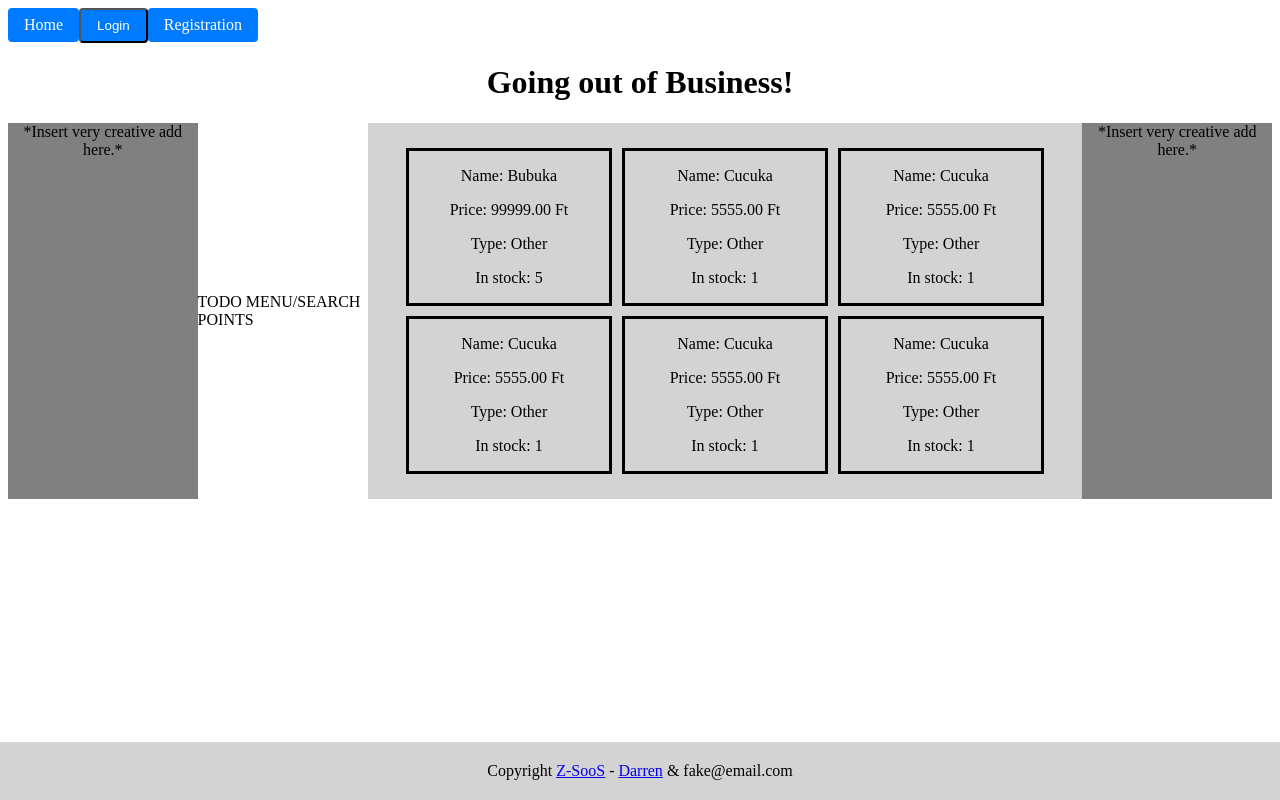
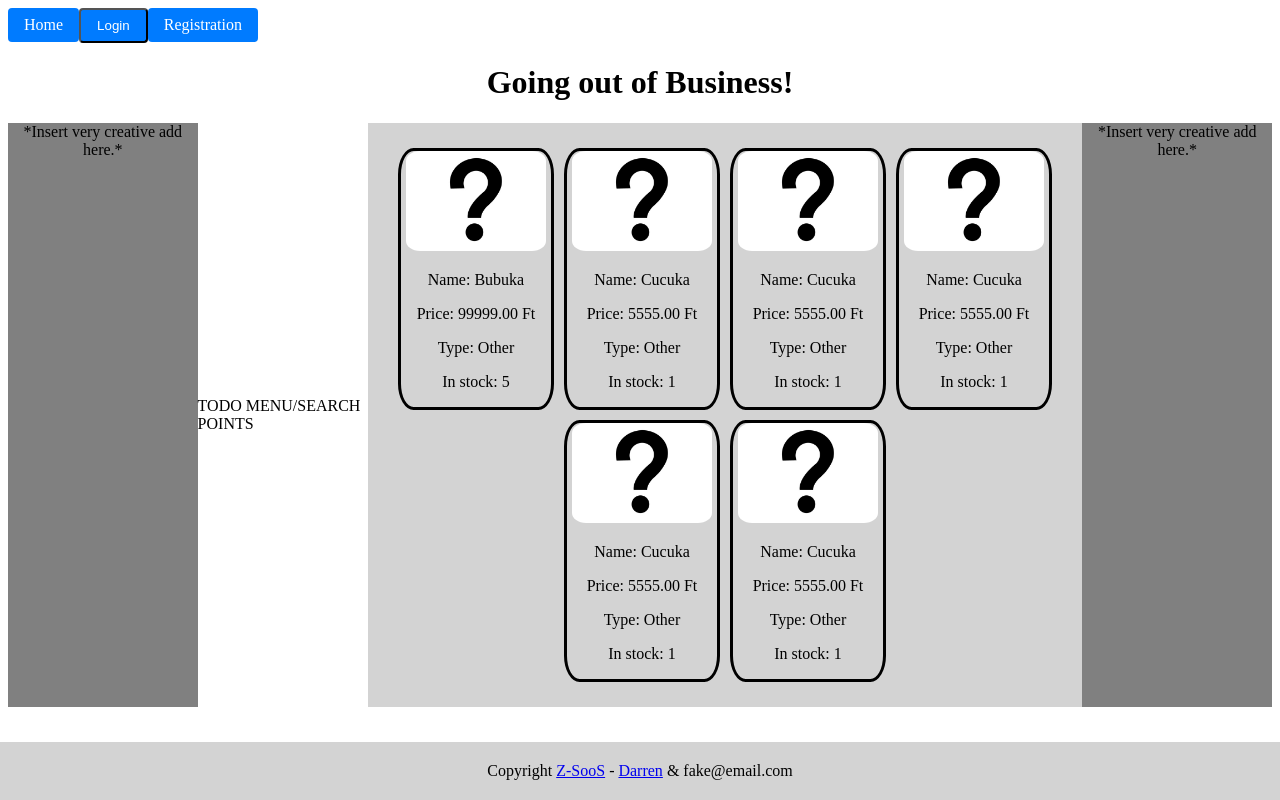
Before and after one commit to Darr3nB/GoinOutOfBusiness, a React (Vite) app in the folder frontend/: page / in a window 1280 px wide. Built offline with nearby package versions, Linux system fonts and the light colour scheme.

Commit message:
Question mark picture added as dummy data to each card.

```diff
--- a/frontend/src/components/ProductCard.jsx
+++ b/frontend/src/components/ProductCard.jsx
@@ -1,4 +1,5 @@
 import {useNavigate} from "react-router-dom";
+import {utility} from "../utility.js";
 
 export default function ProductCard({product}){
     // TODO request country of the user, use their money type as display
@@ -12,6 +13,7 @@ export default function ProductCard({product}){
 
     return (
         <div className="product-card" onClick={event => redirectToProduct(event)}>
+            <img className="product-card-picture" src={utility.questionMarkPicture} alt="Picture of the product"/>
             <p>Name: {product.name}</p>
             <p>Price: {product.price.toFixed(2)} Ft</p>
             <p>Type: {product.type}</p>
--- a/frontend/src/index.css
+++ b/frontend/src/index.css
@@ -117,10 +117,22 @@
 
 .product-card {
     border: 3px solid black;
-    width: 200px;
+    width: 150px;
+    transition: background-color 0.5s ease-in-out;
+    border-radius: 10%;
+}
+
+.product-card:hover {
+    background-color: #F2F2F2;
+    cursor: pointer;
 }
 
 .card-key-div {
     display: inline-block;
     margin: 5px;
 }
+
+.product-card-picture {
+    width: 140px;
+    border-radius: 10%;
+}
```
